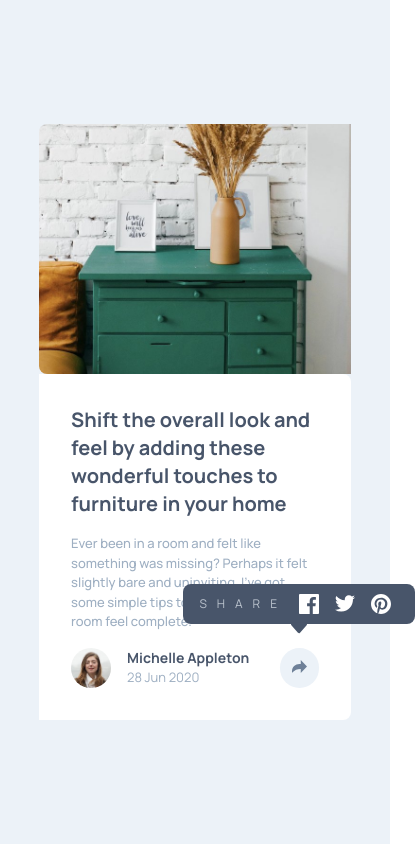
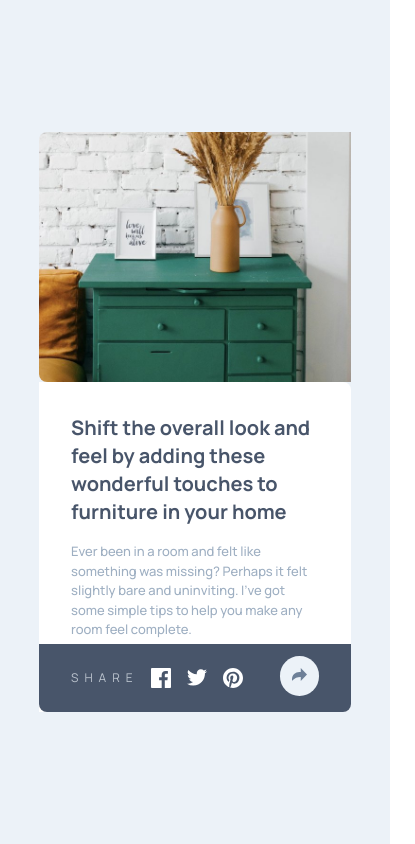
Before and after one commit to duncan-chege/article-preview, a plain HTML site: page index.html in a window 390 px wide. Both pictures are taken after a click on the element 299 px from the left and 667 px from the top of the page. Shown: the whole page, 415 px wide, since content can reach past the window. Drawn offline with nearby package versions, Linux system fonts and the light colour scheme.

Commit message:
finish styling mobile share popup

```diff
--- a/index.html
+++ b/index.html
@@ -37,7 +37,7 @@
         <div class="font-manrope bg-lightGrayishBlue h-screen flex justify-center items-center">
             <div class="flex flex-wrap w-4/5 lg:w-1/2">
                 <img class="object-cover md:w-1/2 lg:w-2/5 rounded-l-lg" src="./assets/images/drawers.jpg" alt="">
-                <div class="relative  md:w-1/2 lg:w-3/5 bg-white rounded-r-lg p-8">
+                <div class="relative md:p-8 p-8 pb-4 md:w-1/2 lg:w-3/5 bg-white rounded-r-lg">
                     <h1 class="font-bold text-xl text-darkGrayishBlue"> Shift the overall look and feel by adding these
                         wonderful touches to furniture in your home
                     </h1>
@@ -52,12 +52,12 @@
                                 <p class="text-base text-grayishBlue"> 28 Jun 2020 </p>
                             </div>
                         </div>
-                        <div class="bg-lightGrayishBlue rounded-full" id="share-btn">
+                        <div class="bg-lightGrayishBlue rounded-full z-20" id="share-btn">
                             <img class="p-3 cursor-pointer" src="./assets/images/icon-share.svg" alt="" />
                         </div>
-                        <div class="hidden absolute justify-center bottom-24 -right-16 items-center flex bg-darkGrayishBlue px-4 py-2.5 rounded-lg" id="share-popup">
-                            <img class="absolute h-10 w-4 h-4 -bottom-3" src="./assets/images/caret-down.svg" alt="" />
-                            <p class="pr-3 opacity-70 text-xs text-lightGrayishBlue tracking-[10px]"> SHARE </p>
+                        <div class="hidden absolute justify-start md:justify-center w-full right-0 md:w-auto bottom-0 md:bottom-24 md:-right-16 items-center flex bg-darkGrayishBlue md:px-4 px-8 py-6 md:py-2.5 md:rounded-lg rounded-b-lg" id="share-popup">
+                            <img class="hidden md:block absolute h-10 w-4 h-4 -bottom-3" src="./assets/images/caret-down.svg" alt="" />
+                            <p class="pr-3 opacity-70 text-xs text-lightGrayishBlue tracking-[6px]"> SHARE </p>
                             <img class="pr-4 object-contain" src="./assets/images/icon-facebook.svg" alt="" />
                             <img class="pr-4 object-contain" src="./assets/images/icon-twitter.svg" alt="" />
                             <img class="pr-2 object-contain" src="./assets/images/icon-pinterest.svg" alt="" />
```
